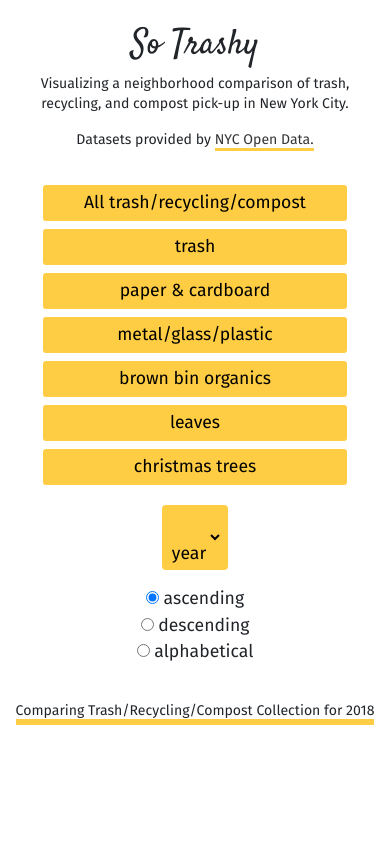
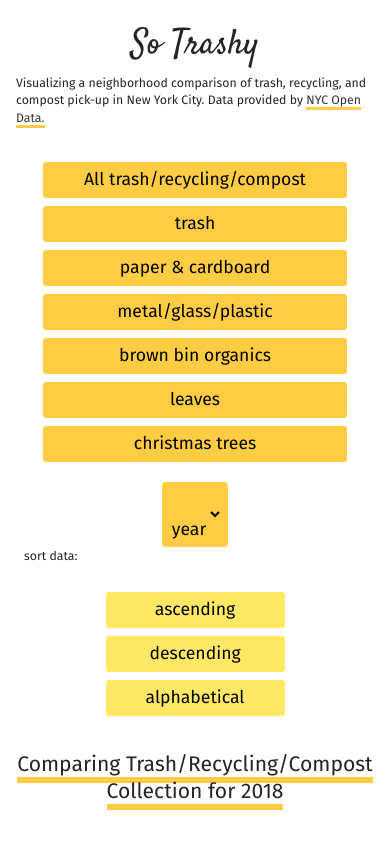
Before and after one commit to snphillips/So-Trashy-React, a React (Create React App) app: page / in a window 390 px wide. Shown: the top 848 px of the page. Built offline with nearby package versions, Linux system fonts and the light colour scheme; no server answers.

Commit message:
style sidebar

```diff
--- a/src/App.js
+++ b/src/App.js
@@ -328,7 +328,6 @@ export default class App extends Component {
     console.log("sort button clicked: ", event.target.value)
   }
 
-
  //  ==================================
  //  Neighborhood Dropdown Menu
  //  ==================================
@@ -555,12 +554,6 @@ export default class App extends Component {
    }
 
 
- //  ==================================
- //  TODO: Make responsive
- //  ==================================
-
-
-
   //  ==================================
   //  And finally, the render
   //  ==================================
@@ -569,7 +562,7 @@ export default class App extends Component {
 
       <div className="App row">
 
-        <div className="sidebar-container col-xs-12 col-sm-3 col-md-3 col-lg-3 col-xl-3">
+        <div className="sidebar-container col-xs-12 col-sm-4 col-md-3 col-lg-3 col-xl-3">
           <Sidebar refuseTypeSubmit={this.refuseTypeSubmit}
                    boroughSubmit={this.boroughSubmit}
                    yearDropdownSubmit={this.yearDropdownSubmit}
@@ -579,7 +572,7 @@ export default class App extends Component {
                    />
         </div>
 
-        <div className="chart-container col-xs-12 col-sm-9 col-md-9 col-lg-9 col-xl-9">
+        <div className="chart-container col-xs-12 col-sm-8 col-md-9 col-lg-9 col-xl-9">
           <ChartHeader year={this.state.year} refuseType={this.state.refuseType} />
           <BarChart />
         </div>
--- a/src/Sidebar.js
+++ b/src/Sidebar.js
@@ -1,5 +1,5 @@
 import React, { Component } from 'react';
-import RefuseTypeButtons from "./RefuseTypeButtons";
+import RefuseTypeButtons from './RefuseTypeButtons';
 import YearButton from './YearButton';
 import SortOrder from './SortOrder';
 import NeighborhoodDropdown from './NeighborhoodDropdown';
@@ -13,13 +13,14 @@ export default class Sidebar extends Component {
 
         <h1 className="title">So Trashy</h1>
 
-          <p id="sitedescription">Visualizing a neighborhood comparison of trash, recycling, and compost pick-up in New York City.</p>
-          <p id="sitedescription">Datasets provided by <a href='https://opendata.cityofnewyork.us/'>NYC Open Data.</a></p>
+          <p id="sidebar-text">Visualizing a neighborhood comparison of trash, recycling, and compost pick-up in New York City.
+          Data provided by <a href='https://opendata.cityofnewyork.us/'>NYC Open Data.</a></p>
 
           <RefuseTypeButtons refuseTypeSubmit={this.props.refuseTypeSubmit} />
 
           <YearButton yearDropdownSubmit={this.props.yearDropdownSubmit} />
 
+          <h5 id="sidebar-text">sort data:</h5>
           <SortOrder sortOrderRadioSubmit={this.props.sortOrderRadioSubmit} />
 
 
--- a/src/SortOrder.js
+++ b/src/SortOrder.js
@@ -6,13 +6,11 @@ export default class SortOrder extends Component {
     return (
 
 
-      <form className="radio-buttons"
-            onChange={this.props.sortOrderRadioSubmit}
-            >
+      <form className="sort-buttons">
 
-        <input type="radio" className="radio-button" name="data-sort" value="ascending" onChange={this.props.sortOrderRadioSubmit} defaultChecked /> ascending <br/>
-        <input type="radio" name="data-sort" value="descending" onChange={this.props.sortOrderRadioSubmit}/> descending <br/>
-        <input type="radio" name="data-sort" value="alphabetical" onChange={this.props.sortOrderRadioSubmit}/> alphabetical <br/>
+        <input className="sort-order" type="button" name="data-sort" value="ascending" onClick={this.props.sortOrderRadioSubmit}></input><br/>
+        <input className="sort-order" type="button" name="data-sort" value="descending" onClick={this.props.sortOrderRadioSubmit}></input><br/>
+        <input className="sort-order" type="button" name="data-sort" value="alphabetical" onClick={this.props.sortOrderRadioSubmit}></input><br/>
 
      </form>
 
--- a/src/TotalOrPerPerson.js
+++ b/src/TotalOrPerPerson.js
@@ -1,5 +1,6 @@
 import React, { Component } from 'react';
 
+// not using at the moment
 
 export default class TotalOrPerPerson extends Component {
   render() {
--- a/src/index.css
+++ b/src/index.css
@@ -122,13 +122,11 @@ h4 {
 }
 
 
-/* ====================================================
+/* =================================
 Sidebar
-==================================================== */
+==================================== */
 .sidebar {
   height: 100%;
-  /*width: 16rem;*/
-  /*position: fixed;*/
   top: 0;
   left: 0;
   overflow-x: hidden;
@@ -142,9 +140,13 @@ h1.title {
   margin: 0 0 1rem 0;
 }
 
-#sitedescription{
+#sidebar-text{
   font-size: 70%;
   line-height: 1.4;
+}
+
+h5 {
+  margin-left: .5rem;
 }
 
 /* ===============================
@@ -156,7 +158,7 @@ input.refusetype {
   padding: .3rem;
   font-size: 80%;
   margin: .2rem;
-  margin-left: .2rem;
+  /*margin-left: .2rem;*/
   width: 85%;
   border-radius: 3px;
   cursor: pointer;
@@ -169,6 +171,30 @@ input.refusetype:hover,
 input.refusetype:focus,
 input.refusetype:active {
   background-color: #ffe866; /* light yellow */
+}
+
+/* ===============================
+Sidebar - Sort Order Buttons
+================================== */
+input.sort-order {
+  text-align: left;
+  text-decoration: none;
+  padding: .3rem;
+  font-size: 80%;
+  margin: .2rem;
+  /*margin-left: .2rem;*/
+  width: 50%;
+  border-radius: 3px;
+  cursor: pointer;
+  background-color: #ffe866; /* light yellow */
+  border: 0px solid #ffe866; /* light yellow */
+  /*text-shadow: 1px 1px 1px rgba(0,0,0,.5);*/
+}
+
+input.sort-order:hover,
+input.sort-order:focus,
+input.sort-order:active {
+  background-color: #ffcd44; /* yellow */
 }
 
 /* ============================
@@ -191,32 +217,6 @@ Sidebar - Dropdown Button Years
   border: 5px solid #ffe347; /* light yellow */
 }
 
-/*==============================
-Sidebar - Radio Buttons
-================================*/
-.radio-buttons {
-  border-radius: 4px;
-  cursor: pointer;
-  font-size: 80%;
-  margin-top: 1rem;
-  margin-bottom: 1rem;
-  width: 80%;
-}
-
-input.radio-button {
-  background-color: #ffcd44; /* yellow */
-  /*color: #ffcd44; /* yellow */
-}
-
-.radio-buttons:hover {
-}
-
-/* ============================
-Sidebar - Dropdown Button Neighborhood
-=============================== */
-#neighborhood-dropdown {
-  width: 80%;
-}
 
 /*==============================
  Footer
@@ -277,7 +277,8 @@ i.fab {
     padding-top: 1rem;
   }
 
-  input.refusetype {
+  input.refusetype,
+  input.sort-order {
     text-align: center;
     text-decoration: none;
     padding: .3rem;
@@ -285,12 +286,6 @@ i.fab {
     margin: .25rem auto;
     /*width: 75%;*/
   }
-
-  h2 {
-     margin-bottom: 12px; /* keep. removes default h2 margin */
-     border-bottom: .4rem solid #ffcd44;
-     font-size: 80%;
-    }
 
   /* ============================
   Sidebar - Dropdown Button Years
@@ -316,10 +311,16 @@ i.fab {
 /* =============================
 Chart
 =============================== */
-svg {
-  height: 100%;
-  width: 90%;
-}
+  h2 {
+    margin-bottom: 12px; /* keep. removes default h2 margin */
+    border-bottom: .4rem solid #ffcd44;
+    font-size: 120%;
+  }
+
+  svg {
+    height: 100%;
+    width: 90%;
+  }
 
 /* ===================================
 Chart Lables
```
Also changed, not shown: src/BoroughButton.js (deleted, +0 -16 lines), src/SortOrderRadio.js (added, +21 -0 lines).
